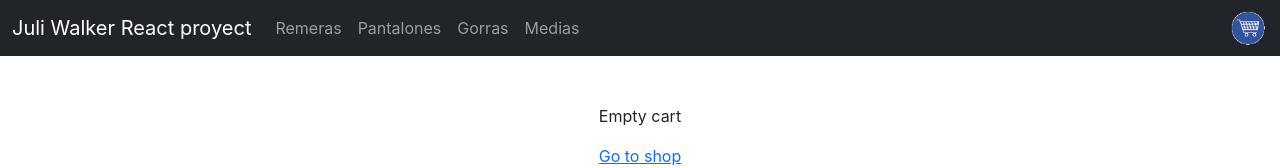
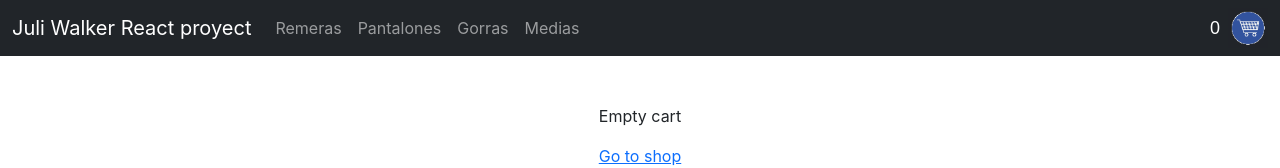
Before and after one commit to JuliWalker/reactApp-JuliWalker, a React (Create React App) app: page /cart in a window 1280 px wide. Shown: the top 168 px of the page. Built offline with nearby package versions, Linux system fonts and the light colour scheme.

Commit message:
se agrega el numero de items a la navBar

```diff
--- a/src/App.css
+++ b/src/App.css
@@ -41,3 +41,9 @@
   width: 40px;
   height: auto;
 }
+
+.withe {
+  color: white;
+  font-size: 18px;
+  font-family: Arial, Helvetica, sans-serif;
+}
--- a/src/App.js
+++ b/src/App.js
@@ -57,6 +57,4 @@ export default function App() {
 // Poner el precio total del carrito
 // Poner el numero de items agregados al carrito al lado de la imagen de la nav Y Desaparecer el carrito cuando tengo 0 items.
 
-    // Necesito mover a la Navbar la cantidad de items y mostrarla
-    // Necesito hacer que cuando saquemos items del carrito modifique el precio, tnego que ver que paremetro tiene que seguir el useEffect para que se actualice.
-    // corregir todos los warnings de las cosas que no estoy usando.
+// Necesito hacer que cuando saquemos items del carrito modifique el precio, tnego que ver que paremetro tiene que seguir el useEffect para que se actualice.
--- a/src/components/NavBar.jsx
+++ b/src/components/NavBar.jsx
@@ -1,6 +1,5 @@
 import CartWidgetContainer from './NavBarComponents/CartWidget'
 import { NavLink } from 'react-router-dom';
-import { cartContext } from "./context/CartProvider";
 
 export default function NavBar() {
 
--- a/src/components/NavBarComponents/CartWidget.jsx
+++ b/src/components/NavBarComponents/CartWidget.jsx
@@ -1,10 +1,22 @@
 import Carrito from '../../Images/shopping-cartV2.jpg'
 import { NavLink } from 'react-router-dom';
+import { cartContext } from "../context/CartProvider";
+import { useEffect, useContext, useState } from 'react';
 
 export default function NavBar() {
 
+    const { sumTotalItems, cart } = useContext(cartContext);
+
+    const [cartItems, setCartItems] = useState(0);
+
+    useEffect(() => {
+        setCartItems(sumTotalItems());
+}, [cart])
+
     return (
+        <>
+        <span className='withe mx-2'> {cartItems}</span>
         <NavLink to={'/cart'}> <img className="self-align-end chartSize" src={Carrito} alt="carrito de compra"/> </NavLink>
+        </>
     )
-
 }
```
